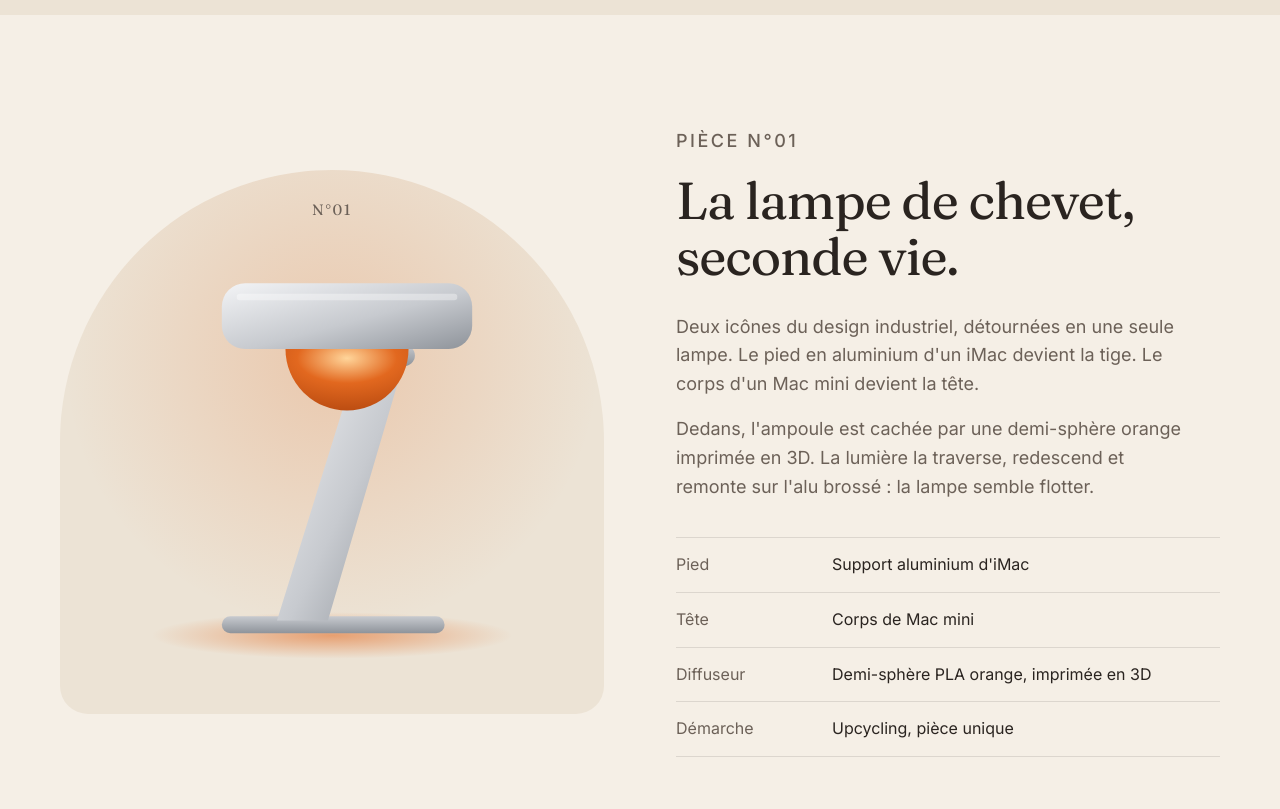
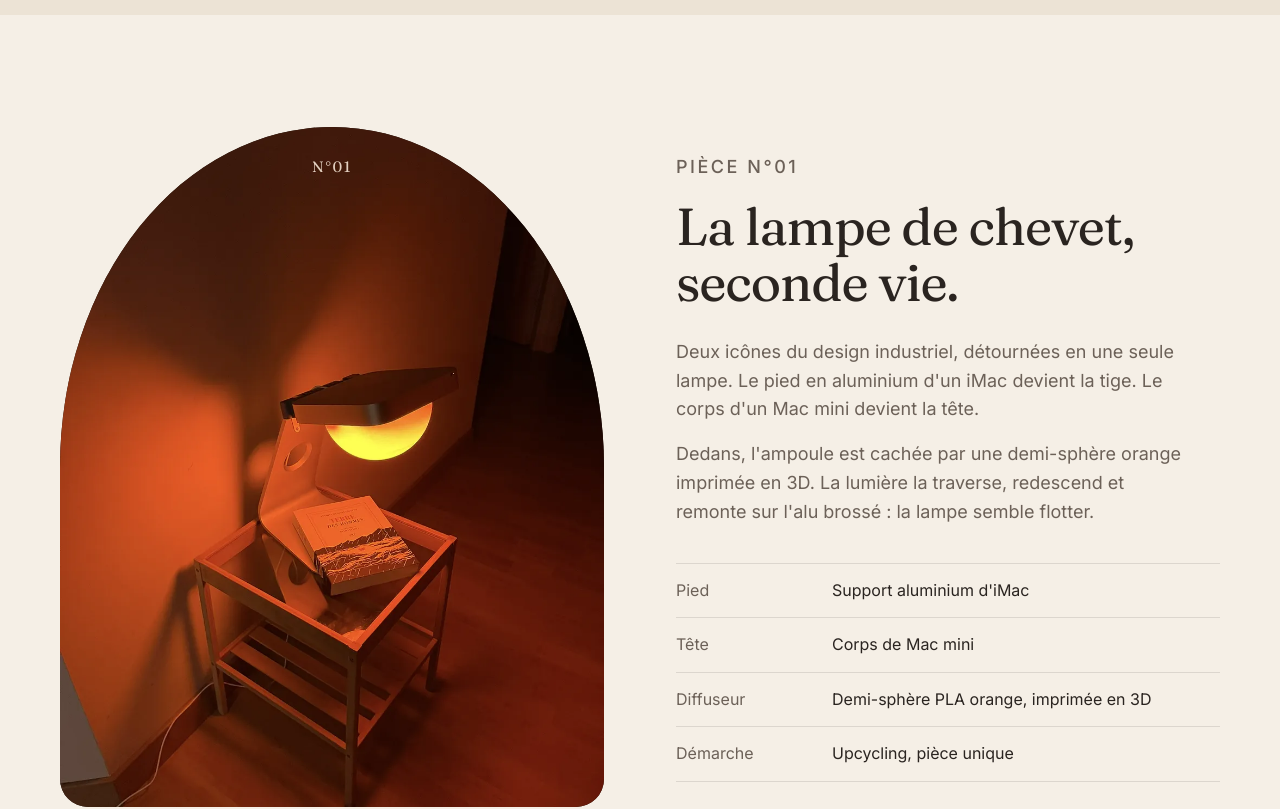
Before and after one commit to techloul6018/alva, a plain HTML site: page index.html in a window 1280 px wide. Shown: the part 2480-3289 px from the top of the page. Drawn offline with Linux system fonts and the light colour scheme.

Commit message:
Remplace l'illustration de la lampe N°01 par la photo
Co-Authored-By: Claude Opus 5.5 <noreply@anthropic.com>

```diff
--- a/index.html
+++ b/index.html
@@ -145,15 +145,11 @@
       <div class="piece-visual reveal">
         <div class="piece-frame">
           <span class="piece-num">N°01</span>
-          <svg viewBox="0 0 400 440" class="lamp lamp-small" aria-hidden="true">
-            <ellipse cx="200" cy="402" rx="170" ry="22" fill="url(#pool)"/>
-            <rect x="96" y="384" width="210" height="16" rx="8" fill="url(#aluSide)"/>
-            <path d="M148 388 L222 150 Q226 138 238 138 L258 138 Q270 138 266 150 L196 388 Z" fill="url(#alu)"/>
-            <rect x="214" y="128" width="64" height="20" rx="10" fill="url(#aluSide)"/>
-            <rect x="96" y="70" width="236" height="62" rx="22" fill="url(#alu)"/>
-            <rect x="110" y="80" width="208" height="6" rx="3" fill="#fff" opacity=".35"/>
-            <path d="M156 132 A58 58 0 0 0 272 132 Z" fill="url(#dome)"/>
-          </svg>
+          <picture>
+            <source srcset="images/lampe-n01.webp" type="image/webp">
+            <img src="images/lampe-n01.jpg" width="1000" height="1326" loading="lazy" decoding="async" class="piece-photo"
+                 alt="La lampe N°01 allumée sur une table de chevet en bois : pied en aluminium d'iMac, tête de Mac mini et demi-sphère orange qui diffuse une lumière chaude sur le mur.">
+          </picture>
         </div>
       </div>
       <div class="piece-text">
--- a/styles.css
+++ b/styles.css
@@ -226,10 +226,12 @@ a { color: inherit; }
     var(--surface);
   display: grid; place-items: center; overflow: hidden;
 }
-.lamp-small { width: 78%; }
+.piece-frame:has(.piece-photo) { aspect-ratio: 4 / 5; place-items: stretch; background: #1a0d07; }
+.piece-frame picture { display: contents; }
+.piece-photo { width: 100%; height: 100%; object-fit: cover; object-position: 50% 55%; display: block; }
 .piece-num {
-  position: absolute; top: 28px; left: 50%; transform: translateX(-50%);
-  font-family: "Fraunces", serif; font-size: 15px; color: var(--muted); letter-spacing: .1em;
+  position: absolute; top: 28px; left: 50%; transform: translateX(-50%); z-index: 1;
+  font-family: "Fraunces", serif; font-size: 15px; color: rgba(255, 240, 225, .85); letter-spacing: .1em;
 }
 .piece-text h2 { font-size: clamp(34px, 4.5vw, 52px); margin-bottom: 28px; }
 .piece-text > p { color: var(--muted); font-size: 18px; margin-bottom: 16px; max-width: 520px; }
```
Also changed, not shown: images/lampe-n01.jpg (added), images/lampe-n01.webp (added).
